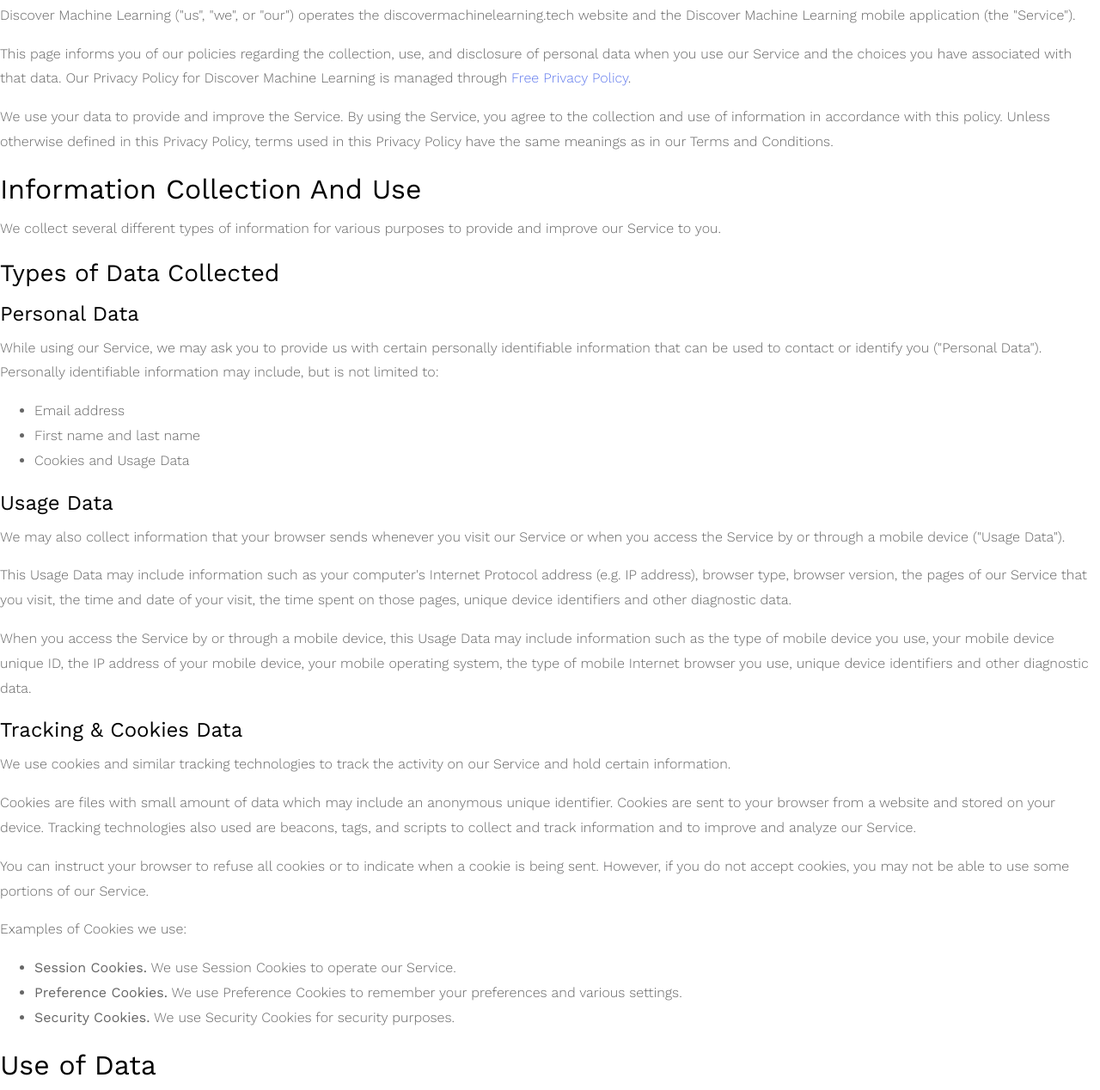
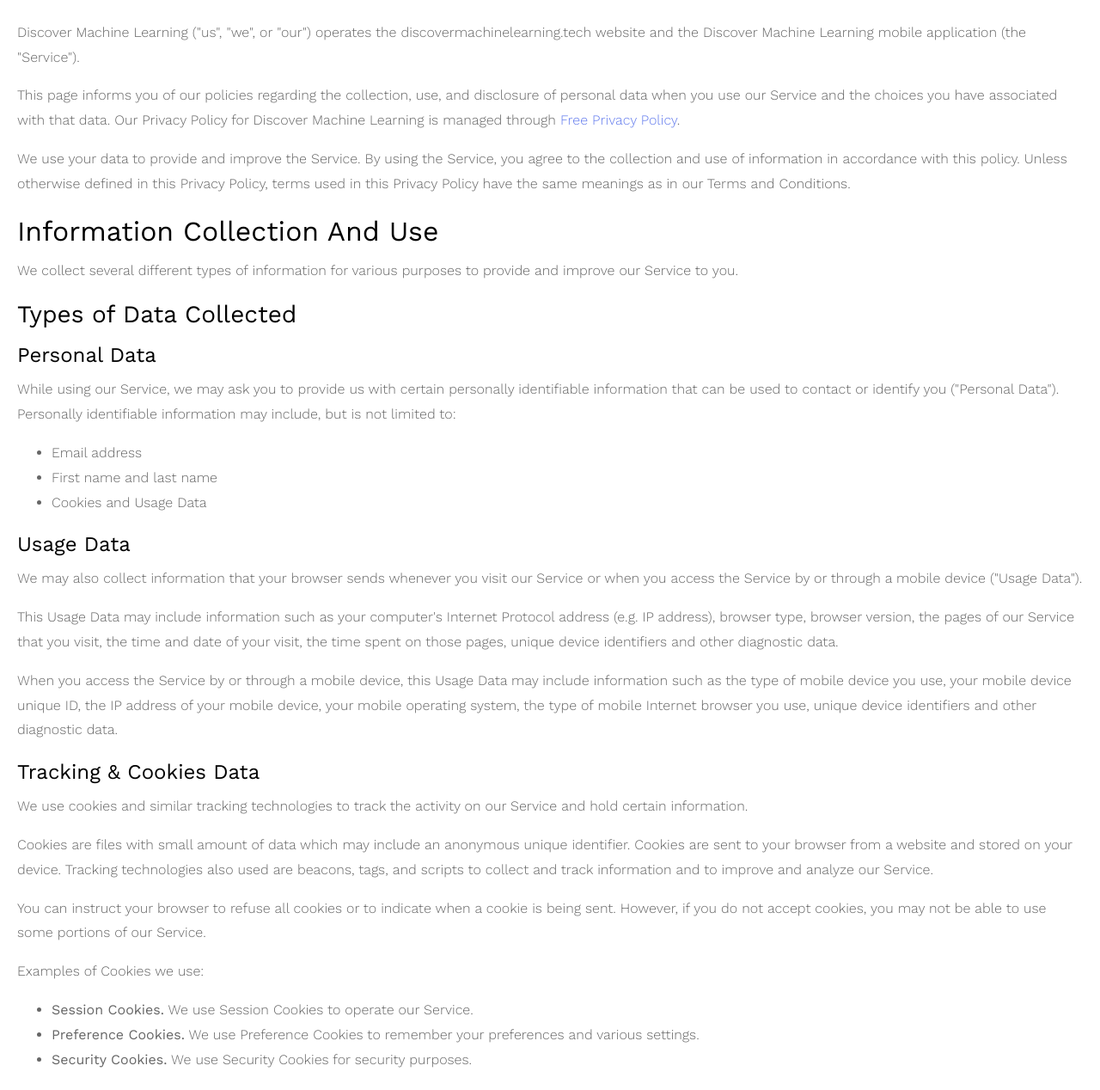
Before and after one commit to ryanarnouk/Discover-Machine-Learning, a website: page public/landing-page/privacypolicy.html in a window 1280 px wide. Shown: the part 609-1877 px from the top of the page at 86% size. Drawn offline with nearby package versions, Linux system fonts and the light colour scheme; some packages are replaced by stand-ins of ours; no server answers; files whose address does not match are found by name.

Commit message:
added margin on privacy policy

```diff
--- a/public/landing-page/privacypolicy.html
+++ b/public/landing-page/privacypolicy.html
@@ -63,6 +63,7 @@
       </div>
     </section>
 
+    <section style="margin: 20px;">
       <h1>Privacy Policy</h1>
 
 
@@ -74,7 +75,6 @@
       <p>This page informs you of our policies regarding the collection, use, and disclosure of personal data when you use our Service and the choices you have associated with that data. Our Privacy Policy  for Discover Machine Learning is managed through <a href="https://www.freeprivacypolicy.com/free-privacy-policy-generator.php">Free Privacy Policy</a>.</p>
 
       <p>We use your data to provide and improve the Service. By using the Service, you agree to the collection and use of information in accordance with this policy. Unless otherwise defined in this Privacy Policy, terms used in this Privacy Policy have the same meanings as in our Terms and Conditions.</p>
-
 
       <h2>Information Collection And Use</h2>
 
@@ -178,6 +178,7 @@
               <li>By email: ryan.j.arnouk@gmail.com</li>
 
           </ul>
+    </section>
 
     <footer class="ftco-footer ftco-bg-dark ftco-section">
       <div class="container">
```
Lines whose indentation alone changed are shown as unchanged.
